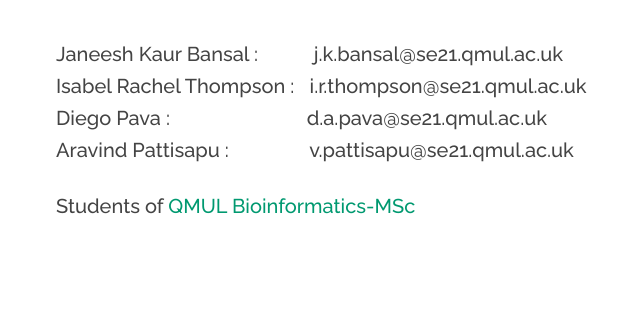
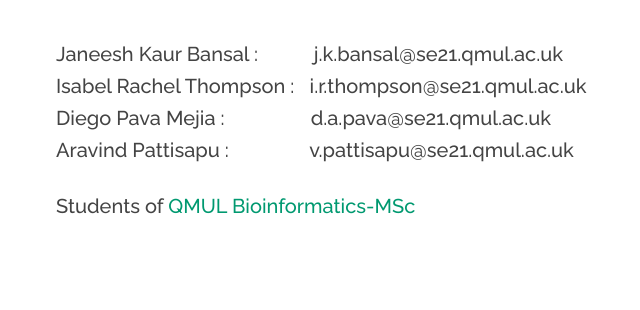
Before and after one commit to isabelrem/JIDA, a Flask app: page / in a window 1280 px wide. Shown: the part 3619-3929 px from the top of the page, without its empty margins (26-666 px from the left). Run offline with Flask 2, Linux system fonts and the light colour scheme; some libraries are stand-ins or nearby versions.

Commit message:
Update base.html

```diff
--- a/templates/base.html
+++ b/templates/base.html
@@ -251,7 +251,7 @@
 		<br>
 		<h5>Janeesh Kaur Bansal :&nbsp;&nbsp;&nbsp;&nbsp;&nbsp;&nbsp;&nbsp;&nbsp;&nbsp;&nbsp; j.k.bansal@se21.qmul.ac.uk </h5>
 		<h5>Isabel Rachel Thompson :&nbsp;&nbsp; i.r.thompson@se21.qmul.ac.uk </h5>
-		<h5>Diego Pava :&nbsp;&nbsp;&nbsp;&nbsp;&nbsp;&nbsp;&nbsp;&nbsp;&nbsp;&nbsp;&nbsp;&nbsp;&nbsp;&nbsp;&nbsp;&nbsp;&nbsp;&nbsp;&nbsp;&nbsp;&nbsp;&nbsp;&nbsp;&nbsp;&nbsp;&nbsp; d.a.pava@se21.qmul.ac.uk</h5>
+		<h5>Diego Pava Mejia :&nbsp;&nbsp;&nbsp;&nbsp;&nbsp;&nbsp;&nbsp;&nbsp;&nbsp;&nbsp;&nbsp;&nbsp;&nbsp;&nbsp;&nbsp;&nbsp; d.a.pava@se21.qmul.ac.uk</h5>
 		<h5>Aravind Pattisapu :&nbsp;&nbsp;&nbsp;&nbsp;&nbsp;&nbsp;&nbsp;&nbsp;&nbsp;&nbsp;&nbsp;&nbsp;&nbsp;&nbsp;&nbsp; v.pattisapu@se21.qmul.ac.uk</h5>
 		<br>
 
```
